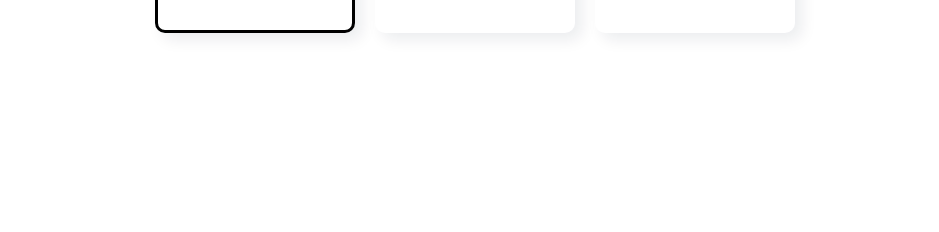
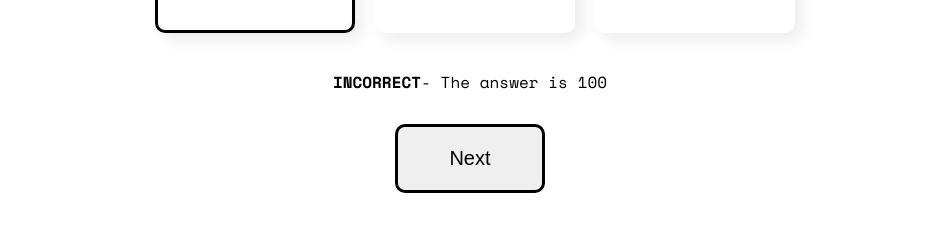
Before and after one commit to sarah-j-lancaster/http-status-flash-cards, a Next.js app: page / in a window 1280 px wide. Both pictures are taken after a click on the label "102". Shown: the part 688-920 px from the top of the page, without its empty margins (170-1109 px from the left). Built offline with nearby package versions, Linux system fonts and the light colour scheme.

Commit message:
Add results string and use cloned data

```diff
--- a/app/page.module.scss
+++ b/app/page.module.scss
@@ -8,3 +8,8 @@
     padding: 6rem;
   }
 }
+
+.answers {
+  margin-top: 40px;
+  text-align: center;
+}
--- a/app/page.tsx
+++ b/app/page.tsx
@@ -6,24 +6,24 @@ import { RadioGroup } from "@/components/RadioGroup/RadioGroup";
 import { useEffect, useState } from "react";
 import { TitleCard } from "@/components/TitleCard/TitleCard";
 import { getStatusCodes, StatusCodeTestGroup } from "@/utils/utils";
+import { Button } from "@/components/Button/Button";
 
 const spaceMono = Space_Mono({ weight: "400", preload: false });
+const spaceMonoBold = Space_Mono({ weight: "700", preload: false });
 
 const Home = () => {
   const [selectedStatusCodeIndex, setSelectedStatusCodeIndex] = useState<
     undefined | number
   >(undefined);
 
-  const [isSelected, setIsSelected] = useState<boolean>(false);
-
   const handleSelection = (selectedIndex: number) => {
     setSelectedStatusCodeIndex(selectedIndex);
-    setIsSelected(true);
   };
 
   const resetSelection = () => {
     setSelectedStatusCodeIndex(undefined);
-    setIsSelected(false);
+    const statusCodes = getStatusCodes();
+    setStatusCodeTestGroup(statusCodes);
   };
 
   const [statusCodeTestGroup, setStatusCodeTestGroup] = useState<
@@ -47,12 +47,27 @@ const Home = () => {
             title={statusCodeTestGroup.testCode.title}
           />
           <RadioGroup
-            isActive={!isSelected}
+            isActive={selectedStatusCodeIndex === undefined}
             radioGroupLabel={"Select the code which matches the description:"}
             radios={statusCodeTestGroup.shuffledCodes}
             selectedRadioIndex={selectedStatusCodeIndex}
             onChange={(selectedIndex: number) => handleSelection(selectedIndex)}
           />
+          {selectedStatusCodeIndex !== undefined && (
+            <div className={styles.answers}>
+              {statusCodeTestGroup.shuffledCodes[selectedStatusCodeIndex] ===
+              statusCodeTestGroup.testCode.statusCode ? (
+                <p className={spaceMonoBold.className}>CORRECT!</p>
+              ) : (
+                <div>
+                  <span className={spaceMonoBold.className}>INCORRECT</span>
+                  <span>{`- The answer is ${statusCodeTestGroup.testCode.statusCode}`}</span>{" "}
+                </div>
+              )}
+
+              <Button label="Next" onClick={resetSelection} />
+            </div>
+          )}
         </>
       )}
     </main>
--- /dev/null
+++ b/components/Button/Button.tsx
@@ -0,0 +1,12 @@
+import styles from "./button.module.scss";
+
+export type ButtonProps = {
+  label: string;
+  onClick: () => void;
+};
+
+export const Button = ({ label, onClick }: ButtonProps) => (
+  <button onClick={onClick} className={styles.button}>
+    {label}
+  </button>
+);
--- /dev/null
+++ b/components/Button/button.module.scss
@@ -0,0 +1,9 @@
+.button {
+  border-radius: 10px;
+  border: 3px solid #000000;
+  padding: 20px 16px;
+  width: 150px;
+  font-size: 20px;
+  cursor: pointer;
+  margin: 30px;
+}
--- a/utils/utils.ts
+++ b/utils/utils.ts
@@ -25,21 +25,22 @@ export const getStatusCodes = (): StatusCodeTestGroup => {
   ];
   const levelToTestIndex = _.random(0, 4);
   const levelToTest = levels[levelToTestIndex];
+  const levelToTestCopy = JSON.parse(JSON.stringify(levelToTest));
 
-  let maxLevelIndex = levelToTest.length - 1;
+  let maxLevelIndex = levelToTestCopy.length - 1;
   const testCodeIndex = _.random(0, maxLevelIndex);
-  const testCode = levelToTest[testCodeIndex];
-  levelToTest.splice(testCodeIndex, 1);
+  const testCode = levelToTestCopy[testCodeIndex];
+  levelToTestCopy.splice(testCodeIndex, 1);
 
-  maxLevelIndex = levelToTest.length - 1;
+  maxLevelIndex = levelToTestCopy.length - 1;
   const decoyCode1Index = _.random(0, maxLevelIndex);
-  const decoyCode1 = levelToTest[decoyCode1Index];
-  levelToTest.splice(decoyCode1Index, 1);
+  const decoyCode1 = levelToTestCopy[decoyCode1Index];
+  levelToTestCopy.splice(decoyCode1Index, 1);
 
-  maxLevelIndex = levelToTest.length - 1;
+  maxLevelIndex = levelToTestCopy.length - 1;
   const decoyCode2Index = _.random(0, maxLevelIndex);
-  const decoyCode2 = levelToTest[decoyCode2Index];
-  levelToTest.splice(decoyCode1Index, 1);
+  const decoyCode2 = levelToTestCopy[decoyCode2Index];
+  levelToTestCopy.splice(decoyCode1Index, 1);
 
   const shuffledCodes = _.shuffle([
     testCode.statusCode,
```
